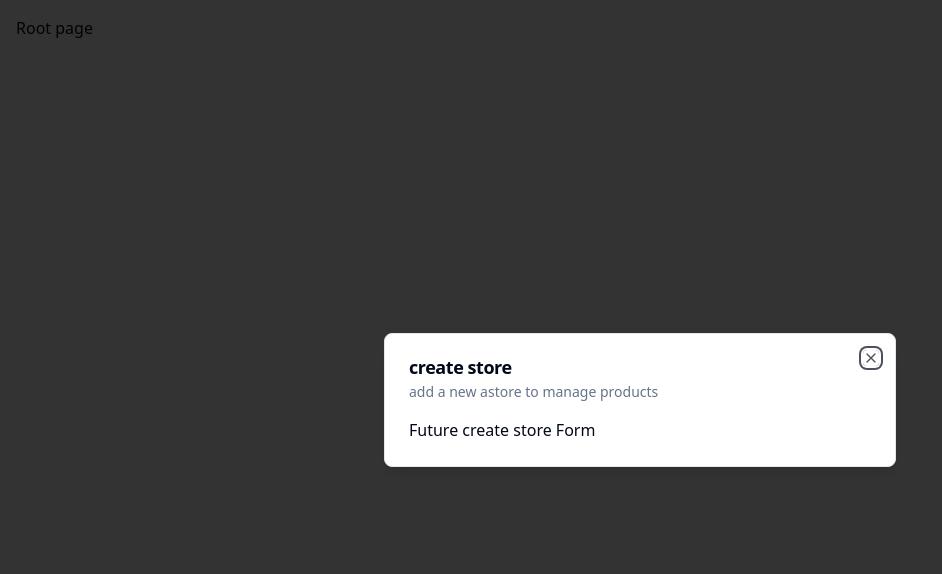
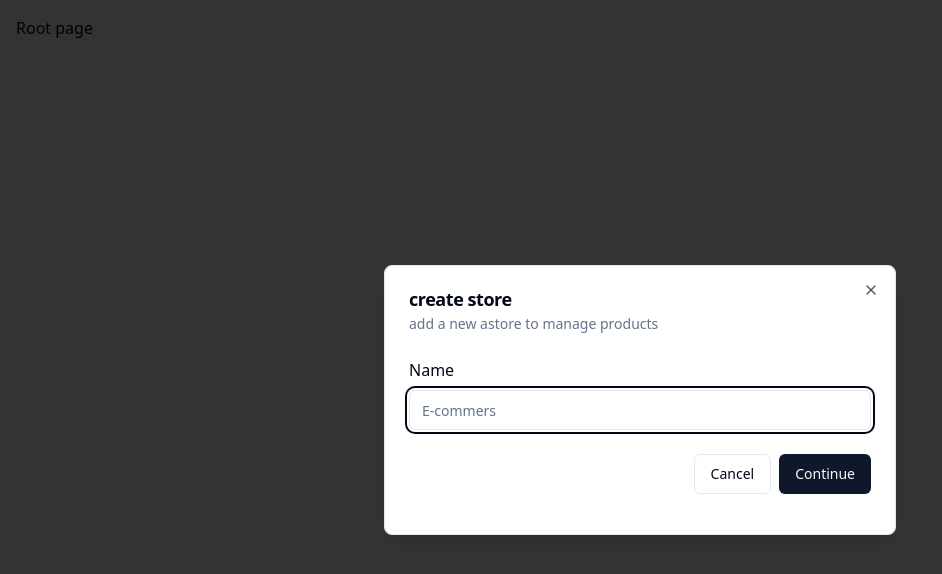
Before and after one commit to Voyagern/proiect-de-practica-ishunea, a Next.js app in the folder ecommerce-admin/: page / in a window 1280 px wide. Shown: the top 574 px of the page, without its empty margins (0-942 px from the left). Built offline with nearby package versions, Linux system fonts and the light colour scheme.

Commit message:
form add

```diff
--- a/ecommerce-admin/app/(root)/page.tsx
+++ b/ecommerce-admin/app/(root)/page.tsx
@@ -1,23 +1,28 @@
 "use client";
 
-import {UserButton} from "@clerk/nextjs";
-import {Modal} from "@/components/ui/modal";
-import {useStoreModal} from "@/hooks/use-store-modal";
-import {useEffect} from "react";
+import { UserButton } from "@clerk/nextjs";
+import { Modal } from "@/components/ui/modal";
+import { useStoreModal } from "@/hooks/use-store-modal";
+import { useEffect } from "react";
 
-const SetupPage=()=> {
-    const onOpen=useStoreModal((state)=>state.onOpen);
-    const isOpen=useStoreModal((state)=>state.isOpen);
-    useEffect(()=>{
-        if(!isOpen){
-            onOpen
+const SetupPage = () => {
+    const onOpen = useStoreModal((state) => state.onOpen);
+    const isOpen = useStoreModal((state) => state.isOpen);
+
+    useEffect(() => {
+        if (!isOpen) {
+            // Make sure you actually call the onOpen function
+            onOpen();
         }
-    },[isOpen,onOpen])
+    }, [isOpen, onOpen]);
 
     return (
         <div className="p-4">
-   Root page
+            Root page
+            {/* Ensure that you render the modal when isOpen is true */}
+            {isOpen && <Modal />}
         </div>
     );
-}
+};
+
 export default SetupPage;
--- a/ecommerce-admin/components/modals/store-model.tsx
+++ b/ecommerce-admin/components/modals/store-model.tsx
@@ -1,14 +1,71 @@
 "use client";
+
+import * as z from "zod";
+
 import {Modal} from "../ui/modal"
 import {useStoreModal} from "@/hooks/use-store-modal";
+import {Form, FormControl, FormField, FormItem, FormMessage, useFormField} from "@/components/ui/form";
+import {useForm} from "react-hook-form";
+import {zodResolver} from "@hookform/resolvers/zod";
+import {Input} from "@/components/ui/input";
+import {Button} from "@/components/ui/button";
+
+const formSchema=z.object({
+    name: z.string().min(1),
+
+});
 
 export const StoreModal = () =>{
     const storeModal = useStoreModal();
+
+    const form=useForm<z.infer<typeof formSchema>>({
+        resolver:zodResolver(formSchema),
+        defaultValues:{
+            name:"",
+        },
+    }) ;
+    const onSubmit=async (values:z.infer<typeof formSchema>)=>{
+        console.log(values);
+        //TODO: Create Store
+    }
+
     return(
     <Modal title="create store"
            description="add a new astore to manage products"
            isOpen={storeModal.isOpen}
            onCLose={storeModal.onClose}>
-        Future create store Form
+       <div>
+        <div className="space-y-4 py-2 pb-4">
+            <Form {...form}>
+                <form onSubmit={form.handleSubmit(onSubmit)}>
+                    <FormField
+                    control={form.control}
+                    name="name"
+                    render={({field})=>(
+                        <FormItem>
+                            <FormItem>Name</FormItem>
+                            <FormControl>
+                                <Input placeholder="E-commers"{...field}/>
+                            </FormControl>
+                            <FormMessage/>
+                        </FormItem>
+                    )}
+                    />
+                    <div className="pt-6 space-x-2 flex items-center justify-end w-full">
+                        <Button variant="outline" onClick={storeModal.onClose}>
+                            Cancel
+                        </Button>
+
+                        <Button typeof="submit">
+                            Continue
+                        </Button>
+
+                    </div>
+
+
+                </form>
+            </Form>
+        </div>
+        </div>
     </Modal>
     )}
--- /dev/null
+++ b/ecommerce-admin/components/ui/form.tsx
@@ -0,0 +1,178 @@
+"use client"
+
+import * as React from "react"
+import * as LabelPrimitive from "@radix-ui/react-label"
+import { Slot } from "@radix-ui/react-slot"
+import {
+  Controller,
+  ControllerProps,
+  FieldPath,
+  FieldValues,
+  FormProvider,
+  useFormContext,
+} from "react-hook-form"
+
+import { cn } from "@/lib/utils"
+import { Label } from "@/components/ui/label"
+
+const Form = FormProvider
+
+type FormFieldContextValue<
+  TFieldValues extends FieldValues = FieldValues,
+  TName extends FieldPath<TFieldValues> = FieldPath<TFieldValues>
+> = {
+  name: TName
+}
+
+const FormFieldContext = React.createContext<FormFieldContextValue>(
+  {} as FormFieldContextValue
+)
+
+const FormField = <
+  TFieldValues extends FieldValues = FieldValues,
+  TName extends FieldPath<TFieldValues> = FieldPath<TFieldValues>
+>({
+  ...props
+}: ControllerProps<TFieldValues, TName>) => {
+  return (
+    <FormFieldContext.Provider value={{ name: props.name }}>
+      <Controller {...props} />
+    </FormFieldContext.Provider>
+  )
+}
+
+const useFormField = () => {
+  const fieldContext = React.useContext(FormFieldContext)
+  const itemContext = React.useContext(FormItemContext)
+  const { getFieldState, formState } = useFormContext()
+
+  const fieldState = getFieldState(fieldContext.name, formState)
+
+  if (!fieldContext) {
+    throw new Error("useFormField should be used within <FormField>")
+  }
+
+  const { id } = itemContext
+
+  return {
+    id,
+    name: fieldContext.name,
+    formItemId: `${id}-form-item`,
+    formDescriptionId: `${id}-form-item-description`,
+    formMessageId: `${id}-form-item-message`,
+    ...fieldState,
+  }
+}
+
+type FormItemContextValue = {
+  id: string
+}
+
+const FormItemContext = React.createContext<FormItemContextValue>(
+  {} as FormItemContextValue
+)
+
+const FormItem = React.forwardRef<
+  HTMLDivElement,
+  React.HTMLAttributes<HTMLDivElement>
+>(({ className, ...props }, ref) => {
+  const id = React.useId()
+
+  return (
+    <FormItemContext.Provider value={{ id }}>
+      <div ref={ref} className={cn("space-y-2", className)} {...props} />
+    </FormItemContext.Provider>
+  )
+})
+FormItem.displayName = "FormItem"
+
+const FormLabel = React.forwardRef<
+  React.ElementRef<typeof LabelPrimitive.Root>,
+  React.ComponentPropsWithoutRef<typeof LabelPrimitive.Root>
+>(({ className, ...props }, ref) => {
+  const { error, formItemId } = useFormField()
+
+  return (
+    <Label
+      ref={ref}
+      className={cn(error && "text-destructive", className)}
+      htmlFor={formItemId}
+      {...props}
+    />
+  )
+})
+FormLabel.displayName = "FormLabel"
+
+const FormControl = React.forwardRef<
+  React.ElementRef<typeof Slot>,
+  React.ComponentPropsWithoutRef<typeof Slot>
+>(({ ...props }, ref) => {
+  const { error, formItemId, formDescriptionId, formMessageId } = useFormField()
+
+  return (
+    <Slot
+      ref={ref}
+      id={formItemId}
+      aria-describedby={
+        !error
+          ? `${formDescriptionId}`
+          : `${formDescriptionId} ${formMessageId}`
+      }
+      aria-invalid={!!error}
+      {...props}
+    />
+  )
+})
+FormControl.displayName = "FormControl"
+
+const FormDescription = React.forwardRef<
+  HTMLParagraphElement,
+  React.HTMLAttributes<HTMLParagraphElement>
+>(({ className, ...props }, ref) => {
+  const { formDescriptionId } = useFormField()
+
+  return (
+    <p
+      ref={ref}
+      id={formDescriptionId}
+      className={cn("text-sm text-muted-foreground", className)}
+      {...props}
+    />
+  )
+})
+FormDescription.displayName = "FormDescription"
+
+const FormMessage = React.forwardRef<
+  HTMLParagraphElement,
+  React.HTMLAttributes<HTMLParagraphElement>
+>(({ className, children, ...props }, ref) => {
+  const { error, formMessageId } = useFormField()
+  const body = error ? String(error?.message) : children
+
+  if (!body) {
+    return null
+  }
+
+  return (
+    <p
+      ref={ref}
+      id={formMessageId}
+      className={cn("text-sm font-medium text-destructive", className)}
+      {...props}
+    >
+      {body}
+    </p>
+  )
+})
+FormMessage.displayName = "FormMessage"
+
+export {
+  useFormField,
+  Form,
+  FormItem,
+  FormLabel,
+  FormControl,
+  FormDescription,
+  FormMessage,
+  FormField,
+}
--- /dev/null
+++ b/ecommerce-admin/components/ui/input.tsx
@@ -0,0 +1,25 @@
+import * as React from "react"
+
+import { cn } from "@/lib/utils"
+
+export interface InputProps
+  extends React.InputHTMLAttributes<HTMLInputElement> {}
+
+const Input = React.forwardRef<HTMLInputElement, InputProps>(
+  ({ className, type, ...props }, ref) => {
+    return (
+      <input
+        type={type}
+        className={cn(
+          "flex h-10 w-full rounded-md border border-input bg-background px-3 py-2 text-sm ring-offset-background file:border-0 file:bg-transparent file:text-sm file:font-medium placeholder:text-muted-foreground focus-visible:outline-none focus-visible:ring-2 focus-visible:ring-ring focus-visible:ring-offset-2 disabled:cursor-not-allowed disabled:opacity-50",
+          className
+        )}
+        ref={ref}
+        {...props}
+      />
+    )
+  }
+)
+Input.displayName = "Input"
+
+export { Input }
--- /dev/null
+++ b/ecommerce-admin/components/ui/label.tsx
@@ -0,0 +1,26 @@
+"use client"
+
+import * as React from "react"
+import * as LabelPrimitive from "@radix-ui/react-label"
+import { cva, type VariantProps } from "class-variance-authority"
+
+import { cn } from "@/lib/utils"
+
+const labelVariants = cva(
+  "text-sm font-medium leading-none peer-disabled:cursor-not-allowed peer-disabled:opacity-70"
+)
+
+const Label = React.forwardRef<
+  React.ElementRef<typeof LabelPrimitive.Root>,
+  React.ComponentPropsWithoutRef<typeof LabelPrimitive.Root> &
+    VariantProps<typeof labelVariants>
+>(({ className, ...props }, ref) => (
+  <LabelPrimitive.Root
+    ref={ref}
+    className={cn(labelVariants(), className)}
+    {...props}
+  />
+))
+Label.displayName = LabelPrimitive.Root.displayName
+
+export { Label }
--- a/ecommerce-admin/package.json
+++ b/ecommerce-admin/package.json
@@ -10,7 +10,9 @@
   },
   "dependencies": {
     "@clerk/nextjs": "^5.4.1",
+    "@hookform/resolvers": "^3.9.0",
     "@radix-ui/react-dialog": "^1.1.1",
+    "@radix-ui/react-label": "^2.1.0",
     "@radix-ui/react-slot": "^1.1.0",
     "class-variance-authority": "^0.7.0",
     "clsx": "^2.1.1",
@@ -18,8 +20,10 @@
     "next": "14.2.8",
     "react": "^18",
     "react-dom": "^18",
+    "react-hook-form": "^7.53.0",
     "tailwind-merge": "^2.5.2",
     "tailwindcss-animate": "^1.0.7",
+    "zod": "^3.23.8",
     "zustand": "^4.5.5"
   },
   "devDependencies": {
```
Also changed, not shown: 1 other file (tests, documents, lock files or other folders).
